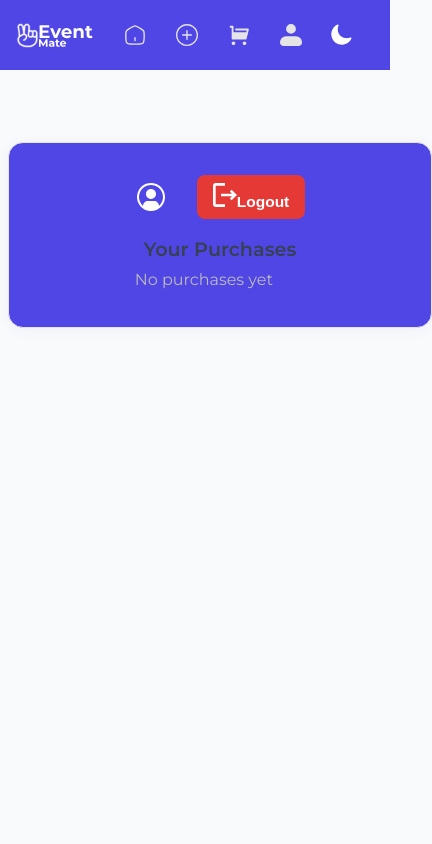
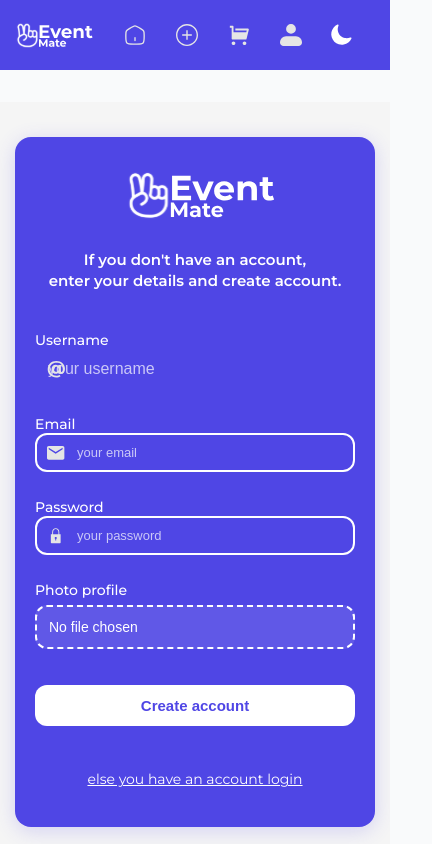
Before and after one commit to Jarv1s-stack/Project-front, a React (Vite) app: page /register in a window 390 px wide. Shown: the top 844 px of the page, 432 px wide, since content can reach past the window. Built offline with nearby package versions, Linux system fonts and the light colour scheme.

Commit message:
register adap

```diff
--- a/src/pages/Home.jsx
+++ b/src/pages/Home.jsx
@@ -28,7 +28,7 @@ export default function Home() {
           aria-label="Create Event"
         >
           <img src={createEvent} alt="" className={styles.createIcon} />
-          <span>Create</span>
+          <span>Create Event</span>
         </button>
       </div>
 
--- a/src/pages/Home.module.css
+++ b/src/pages/Home.module.css
@@ -98,7 +98,7 @@
 
 .eventsGrid {
   display: grid;
-  grid-template-columns: repeat(auto-fill, minmax(300px, 1fr));
+  grid-template-columns: repeat(auto-fill, minmax(900px, 1fr));
   gap: 20px;
 }
 
--- a/src/pages/Register.jsx
+++ b/src/pages/Register.jsx
@@ -1,71 +1,123 @@
-import React, { useContext } from "react";
+import React, { useState, useContext } from "react";
+import { AuthContext } from "../context/AuthContext";
+import styles from "./Register.module.css";
 import { useNavigate } from "react-router-dom";
-import { AuthContext } from "../context/AuthContext";
-import styles from "./Profile.module.css";
-import avatarPlaceholder from "../assets/avatar-placeholder.svg";
-import logoutIcon from "../assets/logout.svg";
+import logo from "../assets/logo.svg";
+import emailIcon from "../assets/emailIcon.svg";
+import passwordIcon from "../assets/passwordIcon.svg";
+import nameIcon from "../assets/nameIcon.svg";
 
-export default function Profile() {
-  const { user, logout } = useContext(AuthContext);
+export default function Register() {
+  const { login } = useContext(AuthContext);
   const navigate = useNavigate();
 
-  const handleLogout = () => {
-    logout();
-    navigate("/login");
-  };
+  const [username, setUsername] = useState("");
+  const [email, setEmail] = useState("");
+  const [password, setPassword] = useState("");
+  const [avatar, setAvatar] = useState(null);
+  const [error, setError] = useState("");
+
+  async function handleRegister(e) {
+    e.preventDefault();
+    setError("");
+    try {
+      const formData = new FormData();
+      formData.append("username", username);
+      formData.append("email", email);
+      formData.append("password", password);
+      if (avatar) formData.append("avatar", avatar);
+
+      const res = await fetch("https://project-back-3rgq.onrender.com/api/auth/register", {
+        method: "POST",
+        body: formData
+      });
+      const data = await res.json();
+      if (!res.ok) throw new Error(data.message || "Ошибка регистрации");
+      login(data.user, data.token);
+      navigate("/");
+    } catch (e) {
+      setError(e.message);
+    }
+  }
 
   return (
-    <div className={styles.profileWrapper}>
-      <div className={styles.profileBox}>
-        <div className={styles.profileContent}>
-          <div className={styles.infoHeader}>
-            <img
-              src={user?.avatar || avatarPlaceholder}
-              alt="Profile"
-              className={styles.avatar}
+    <div className={styles.wrapper}>
+      <form className={styles.form} onSubmit={handleRegister}>
+        <img className={styles.logo} src={logo} alt="Logo" />
+        <h3 className={styles.subtitle}>If you don't have an account, <br />enter your details and create account.</h3>
+
+        <div className={styles.inputGroup}>
+          <label className={styles.label}>
+            Username
+            <div className={styles.inputContainer}>
+              <img className={styles.icon} src={nameIcon} alt="name icon" />
+              <input
+                className={styles.input}
+                type="text"
+                required
+                value={username}
+                onChange={e => setUsername(e.target.value)}
+                placeholder="your username"
+                autoFocus
               />
-            <div className={styles.userInfo}>
-              <h2 className={styles.username}>{user?.username}</h2>
-              <p className={styles.userEmail}>{user?.email}</p>
             </div>
-            <button
-              className={styles.logoutBtn}
-              onClick={handleLogout}
-              aria-label="Logout"
-            >
-              <img src={logoutIcon} alt="" className={styles.logoutIcon} />
-              <span>Logout</span>
-            </button>
+          </label>
         </div>
 
-          <div className={styles.purchaseBlock}>
-            <h3>Your Purchases</h3>
-            {user?.purchases?.length > 0 ? (
-              <ul className={styles.purchaseList}>
-                {user.purchases.map((purchase, index) => (
-                  <li key={index} className={styles.purchaseItem}>
-                    <img
-                      src={purchase.image}
-                      alt={purchase.name}
-                      className={styles.purchaseImage}
+        <div className={styles.inputGroup}>
+          <label className={styles.label}>
+            Email
+            <div className={styles.inputContainer}>
+              <img className={styles.icon} src={emailIcon} alt="email icon" />
+              <input
+                className={styles.input}
+                type="email"
+                required
+                value={email}
+                onChange={e => setEmail(e.target.value)}
+                placeholder="your email"
               />
-                    <div className={styles.purchaseDetails}>
-                      <p className={styles.purchaseName}>{purchase.name}</p>
-                      <p className={styles.purchaseDesc}>{purchase.description}</p>
-                      <div className={styles.purchaseMeta}>
-                        <span>${purchase.price}</span>
-                        <span>{new Date(purchase.date).toLocaleDateString()}</span>
             </div>
+          </label>
         </div>
-                  </li>
-                ))}
-              </ul>
-            ) : (
-              <p className={styles.empty}>No purchases yet</p>
-            )}
+
+        <div className={styles.inputGroup}>
+          <label className={styles.label}>
+            Password
+            <div className={styles.inputContainer}>
+              <img className={styles.icon} src={passwordIcon} alt="password icon" />
+              <input
+                className={styles.input}
+                type="password"
+                required
+                value={password}
+                onChange={e => setPassword(e.target.value)}
+                placeholder="your password"
+              />
             </div>
+          </label>
         </div>
+
+        <div className={styles.inputGroup}>
+          <label className={styles.label}>
+            Photo profile
+            <input
+              className={styles.fileInput}
+              type="file"
+              accept="image/*"
+              onChange={e => setAvatar(e.target.files[0])}
+            />
+          </label>
         </div>
+
+        {error && <div className={styles.error}>{error}</div>}
+
+        <button type="submit" className={styles.registerBtn}>Create account</button>
+
+        <div className={styles.loginLink} onClick={() => navigate("/login")}>
+          <p>else you have an account login</p>
+        </div>
+      </form>
     </div>
   );
 }
--- a/src/pages/Register.module.css
+++ b/src/pages/Register.module.css
@@ -1,204 +1,181 @@
-.profileWrapper {
+.wrapper {
+  min-height: 100vh;
+  display: flex;
+  align-items: center;
+  justify-content: center;
+  padding: 20px;
+  box-sizing: border-box;
+  background-color: #f5f5f5;
+}
+
+.form {
+  background: #4F46E5;
+  color: white;
+  padding: 30px;
+  border-radius: 16px;
+  box-shadow: 0 4px 20px rgba(79, 70, 229, 0.2);
   width: 100%;
-  max-width: 600px;
-  margin: 20px auto 0;
-  padding: 0 16px 40px;
+  max-width: 450px;
+  display: flex;
+  flex-direction: column;
+  gap: 20px;
+}
+
+.logo {
+  width: 200px;
+  height: auto;
+  margin: 0 auto;
+  display: block;
+}
+
+.subtitle {
+  font-size: 16px;
+  text-align: center;
+  margin: 0 0 20px 0;
+  line-height: 1.4;
+  color: white;
+}
+
+.inputGroup {
+  width: 100%;
+}
+
+.label {
+  font-size: 14px;
+  font-weight: 500;
+  margin-bottom: 6px;
+  display: block;
+}
+
+.inputContainer {
+  position: relative;
+  width: 100%;
+}
+
+.icon {
+  position: absolute;
+  left: 15px;
+  top: 50%;
+  transform: translateY(-50%);
+  width: 20px;
+  height: 20px;
+}
+
+.input {
+  width: 100%;
+  padding: 12px 12px 12px 45px;
+  border: 2px solid white;
+  border-radius: 12px;
+  font-size: 14px;
+  background: transparent;
+  color: white;
   box-sizing: border-box;
 }
 
-.profileBox {
-  background: #4F46E5;
-  color: white;
-  padding: 24px;
-  border-radius: 16px;
-  box-shadow: 0 4px 20px rgba(79, 70, 229, 0.15);
-  width: 100%;
+.input::placeholder {
+  color: rgba(255, 255, 255, 0.7);
 }
 
-body.dark .profileBox {
-  background: #181818;
-  border: 1px solid #2d2d2d;
+.fileInput {
+  width: 100%;
+  padding: 12px;
+  border: 2px dashed white;
+  border-radius: 12px;
+  font-size: 14px;
+  background: rgba(255, 255, 255, 0.1);
+  color: white;
+  box-sizing: border-box;
+  margin-top: 6px;
 }
 
-.profileContent {
-  display: flex;
-  flex-direction: column;
-  gap: 24px;
+.fileInput::file-selector-button {
+  display: none;
 }
 
-.infoHeader {
-  display: flex;
-  align-items: center;
-  gap: 16px;
-  width: 100%;
+.error {
+  color: #ffebee;
+  background: #e53935;
+  border-radius: 8px;
+  padding: 10px 15px;
+  font-size: 14px;
+  margin: 10px 0;
+  text-align: center;
 }
 
-.avatar {
-  width: 80px;
-  height: 80px;
-  border-radius: 50%;
-  object-fit: cover;
-  border: 3px solid white;
+.registerBtn {
+  width: 100%;
+  padding: 14px;
+  background: white;
+  color: #4F46E5;
+  border: none;
+  border-radius: 12px;
+  font-size: 16px;
+  font-weight: 600;
+  cursor: pointer;
+  transition: all 0.2s ease;
+  margin-top: 10px;
 }
 
-.userInfo {
-  flex: 1;
-}
-
-.username {
-  font-size: 1.4rem;
-  font-weight: 600;
-  margin: 0 0 4px 0;
-  color: white;
-}
-
-.userEmail {
-  font-size: 1rem;
-  color: rgba(255, 255, 255, 0.8);
-  margin: 0;
-}
-
-.logoutBtn {
-  background: #e53935;
-  color: white;
-  border: none;
-  border-radius: 8px;
-  padding: 8px 12px;
-  font-size: 0.9rem;
-  font-weight: 600;
-  display: flex;
-  align-items: center;
-  gap: 6px;
-  cursor: pointer;
-  transition: all 0.2s ease;
-}
-
-.logoutBtn:hover {
-  background: #c62828;
-}
-
-.logoutIcon {
-  width: 16px;
-  height: 16px;
-}
-
-.purchaseBlock {
-  width: 100%;
-}
-
-.purchaseList {
-  list-style: none;
-  padding: 0;
-  margin: 0;
-  display: flex;
-  flex-direction: column;
-  gap: 12px;
-}
-
-.purchaseItem {
-  display: flex;
-  align-items: center;
-  gap: 12px;
-  background: rgba(255, 255, 255, 0.1);
-  border-radius: 12px;
-  padding: 12px;
-  transition: all 0.2s ease;
-}
-
-body.dark .purchaseItem {
-  background: rgba(0, 0, 0, 0.2);
-}
-
-.purchaseItem:hover {
+.registerBtn:hover {
+  background: #f0f0f0;
   transform: translateY(-2px);
 }
 
-.purchaseImage {
-  width: 60px;
-  height: 60px;
-  border-radius: 8px;
-  object-fit: cover;
+.loginLink {
+  text-align: center;
+  margin-top: 10px;
+  cursor: pointer;
 }
 
-.purchaseDetails {
-  flex: 1;
-}
-
-.purchaseName {
-  font-size: 1.1rem;
-  font-weight: 600;
-  margin: 0 0 4px 0;
+.loginLink p {
   color: white;
-}
-
-.purchaseDesc {
-  font-size: 0.9rem;
-  color: rgba(255, 255, 255, 0.7);
-  margin: 0 0 6px 0;
-  display: -webkit-box;
-  -webkit-line-clamp: 2;
-  -webkit-box-orient: vertical;
-  overflow: hidden;
-}
-
-.purchaseMeta {
-  display: flex;
-  gap: 12px;
-  font-size: 0.9rem;
-  color: white;
-}
-
-.empty {
-  color: rgba(255, 255, 255, 0.6);
-  text-align: center;
-  padding: 12px;
+  font-size: 14px;
+  text-decoration: underline;
 }
 
 /* Мобильная адаптация */
-@media (max-width: 600px) {
-  .profileWrapper {
-    padding: 0 12px 30px;
-  }
-
-  .profileBox {
-    padding: 20px 16px;
-  }
-
-  .infoHeader {
-    flex-direction: column;
-    align-items: flex-start;
-    gap: 12px;
-  }
-
-  .avatar {
-    width: 70px;
-    height: 70px;
-  }
-
-  .logoutBtn {
-    width: 100%;
-    justify-content: center;
-    margin-top: 10px;
-  }
-
-  .purchaseItem {
-    flex-direction: column;
+@media (max-width: 480px) {
+  .wrapper {
+    padding: 15px;
     align-items: flex-start;
   }
 
-  .purchaseImage {
-    width: 100%;
-    height: auto;
-    max-height: 120px;
+  .form {
+    padding: 25px 20px;
+    margin-top: 20px;
+  }
+
+  .logo {
+    width: 160px;
+  }
+
+  .subtitle {
+    font-size: 15px;
+  }
+
+  .input {
+    padding: 10px 10px 10px 40px;
+    font-size: 13px;
+  }
+
+  .icon {
+    width: 18px;
+    height: 18px;
+    left: 12px;
+  }
+
+  .registerBtn {
+    padding: 12px;
+    font-size: 15px;
   }
 }
 
-@media (max-width: 400px) {
-  .username {
-    font-size: 1.2rem;
+@media (max-width: 360px) {
+  .form {
+    padding: 20px 15px;
   }
 
-  .purchaseName {
-    font-size: 1rem;
+  .subtitle {
+    font-size: 14px;
   }
 }
```
Lines whose indentation alone changed are shown as unchanged.
